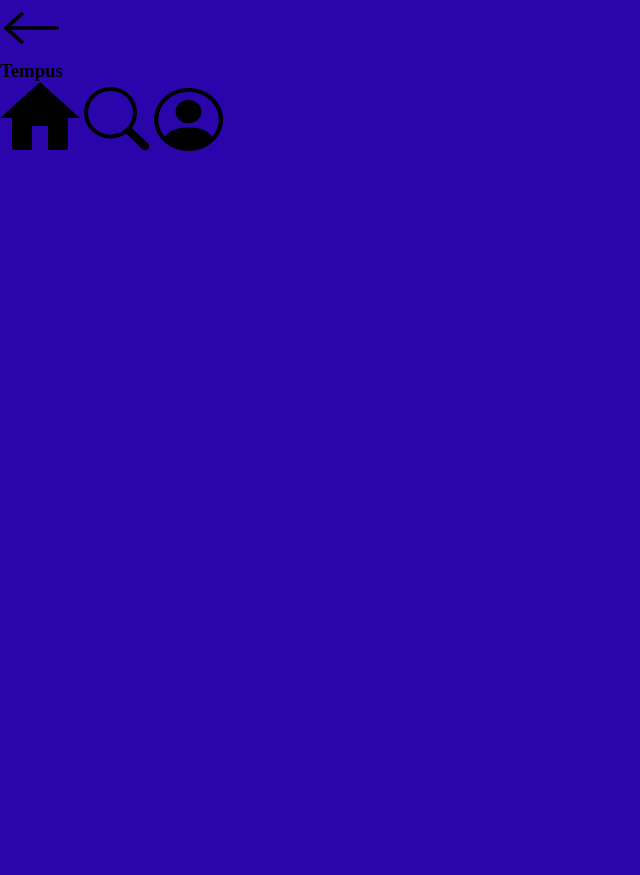
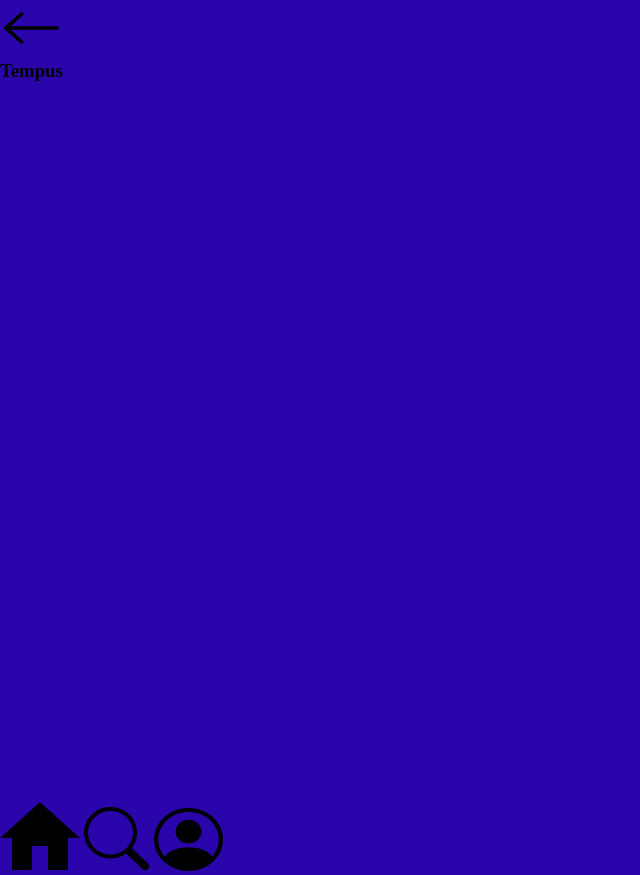
Before and after one commit to SameerDalal/vite-react-template, a React (Vite) app in the folder vite-project/: page /courses in a window 1280 px wide. Shown: the whole page, without its empty margins (0-640 px from the left). Before the commit the page ends 800 px from the top, so only its background shows below. Built offline with nearby package versions, Linux system fonts and the light colour scheme.

Commit message:
added the media player, and is working

```diff
--- a/vite-project/src/App.jsx
+++ b/vite-project/src/App.jsx
@@ -1,4 +1,3 @@
-
 import TempusProfile from './components/tempusProfile/TempusProfile';
 import TempusSearch from './components/tempusSearch/TempusSearch';
 import Navbar from './components/tempusHome/navbar/Navbar';
--- a/vite-project/src/components/tempusContent/TempusContent.jsx
+++ b/vite-project/src/components/tempusContent/TempusContent.jsx
@@ -1,9 +1,11 @@
 import React from 'react';
+import ResponsivePlayer from './info/Info';
 
 
   const TempusContent = () => {
     return (
       <div>
+        <ResponsivePlayer />
       </div>
     )
   }
--- /dev/null
+++ b/vite-project/src/components/tempusContent/info/Info.jsx
@@ -0,0 +1,18 @@
+import React from 'react'
+import ReactPlayer from 'react-player';
+import './info.css';
+
+
+const MediaPlayer = () => (
+  <div className="player-wrapper">
+    <ReactPlayer
+      url="  https://www.youtube.com/watch?v=goy4lZfDtCE"
+      className="react-player"
+      width="100%"
+      height="100%"
+      controls={false}
+    />
+  </div>
+);
+
+export default MediaPlayer
--- /dev/null
+++ b/vite-project/src/components/tempusContent/info/info.css
@@ -0,0 +1,10 @@
+.player-wrapper {
+    position: relative;
+    padding-top: 56.25%;
+  }
+
+  .react-player {
+    position: absolute;
+    top: 0;
+    left: 0;
+  }
--- a/vite-project/src/main.jsx
+++ b/vite-project/src/main.jsx
@@ -1,5 +1,4 @@
 import React from 'react';
-import ReactDOM from 'react-dom';
 import './index.css';
 import App from './App';
 import './index.css';
```
Also changed, not shown: vite-project/src/components/tempusContent/content/Content.jsx (deleted, +0 -20 lines), vite-project/src/components/tempusContent/content/content.css (deleted, +0 -10 lines).
